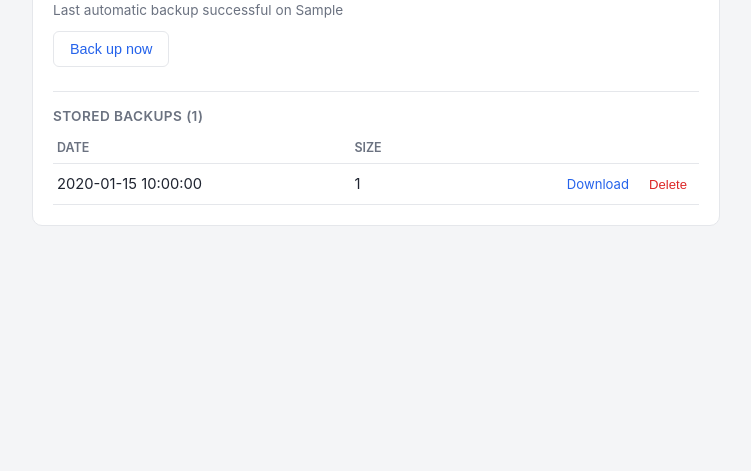
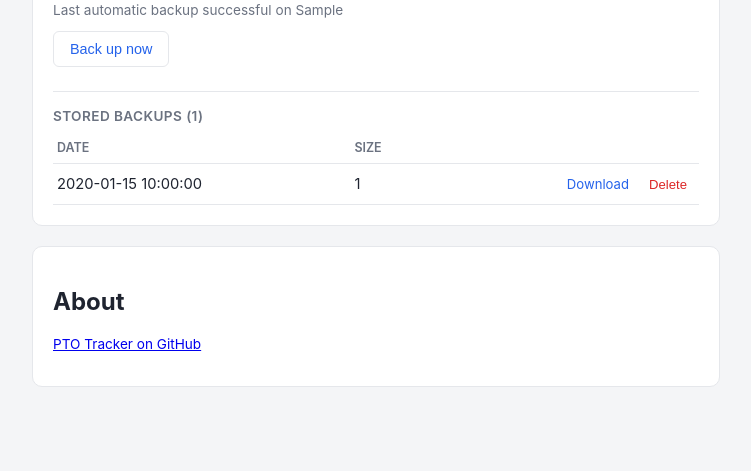
Before and after one commit to Boisti13/pto-tracker, a Flask app: template templates/allowance.html in a window 1280 px wide. Shown: the part 3121-3592 px from the top of the page, without its empty margins (264-1015 px from the left). Before the commit the page ends 3347 px from the top, so only its background shows below. Run offline with Flask 3, Linux system fonts and the light colour scheme; data comes from the database, SQL or seed files in the repository; the template is opened without the code that fills it: most values are stand-ins (such as "Sample title", 1, 10 or a date in 2020).

Commit message:
Add a GitHub repo link to Settings
A small "About" card at the bottom of Settings, rather than a footer
on every page.

Co-Authored-By: Claude Sonnet 5 <noreply@anthropic.com>

```diff
--- a/templates/allowance.html
+++ b/templates/allowance.html
@@ -223,4 +223,11 @@
   </table>
   {% endif %}
 </div>
+
+<div class="card">
+  <h2>About</h2>
+  <p class="muted">
+    <a href="https://github.com/Boisti13/pto-tracker" target="_blank" rel="noopener">PTO Tracker on GitHub</a>
+  </p>
+</div>
 {% endblock %}
```
